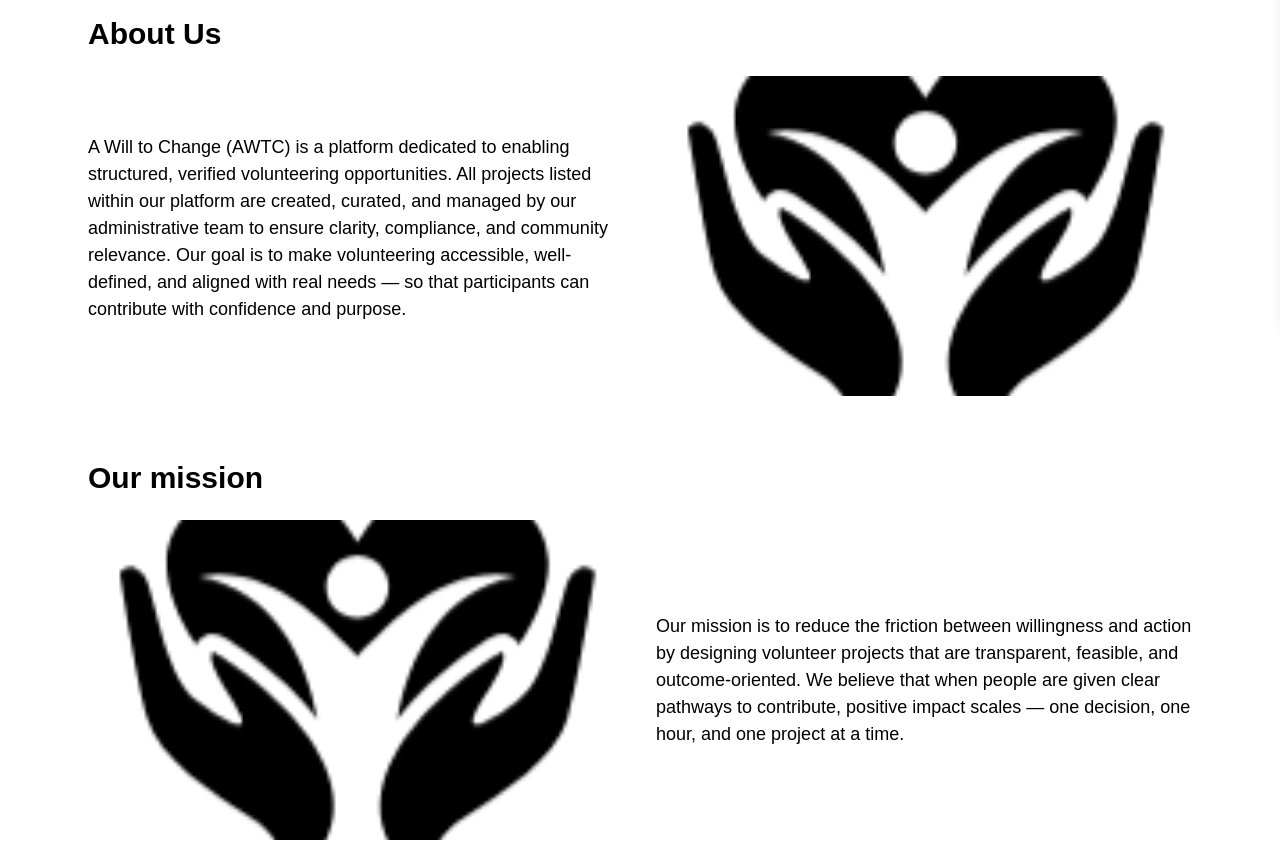
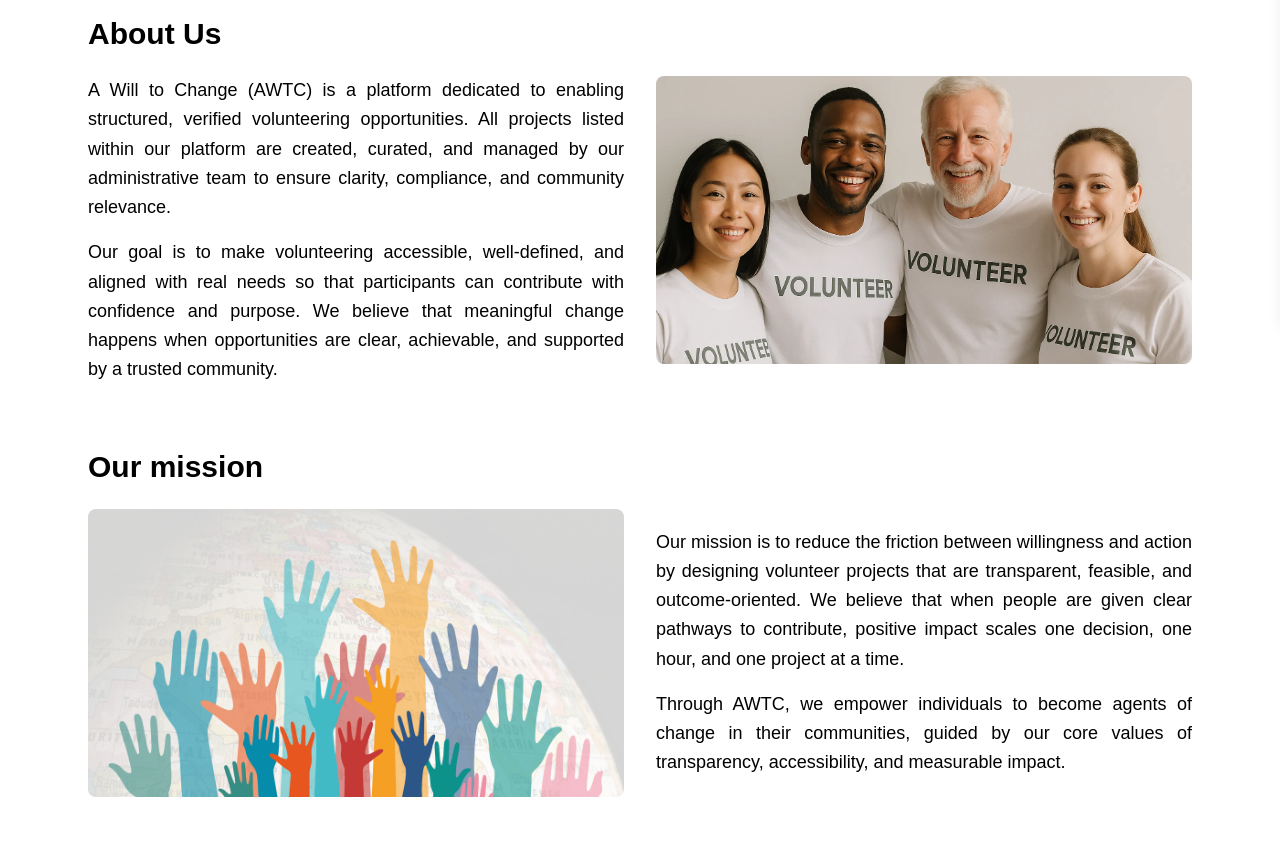
Before and after one commit to Jeremy-Pacheco/AWTC, a React (Vite) app in the folder frontend/: page /AboutUs in a window 1280 px wide. Shown: the part 480-1322 px from the top of the page. Built offline with nearby package versions, Linux system fonts and the light colour scheme.

Commit message:
fix(frontend): changing styles to aboutUs page, and some other components

```diff
--- a/frontend/src/components/AuthModal.tsx
+++ b/frontend/src/components/AuthModal.tsx
@@ -162,7 +162,7 @@ const AuthModal: React.FC<AuthModalProps> = ({ open, mode, onClose }) => {
 
               <button
                 type="submit"
-                className="w-full bg-blue-500 text-white py-2 rounded-lg hover:bg-blue-600 transition font-semibold"
+                className="w-full bg-[#F0BB00] text-black py-2 rounded-lg hover:bg-[#1f2124] hover:text-white transition font-semibold"
               >
                 {currentMode === "login" ? "Log In" : "Sign Up"}
               </button>
--- a/frontend/src/components/Footer.tsx
+++ b/frontend/src/components/Footer.tsx
@@ -2,6 +2,14 @@ import { NavLink } from "react-router-dom";
 import Logo from "../assets/awtc-logo.png";
 
 function Footer() {
+  const handleNavClick = () => {
+    window.scrollTo(0, 0);
+  };
+
+  const handleContactClick = (e: React.MouseEvent<HTMLAnchorElement>) => {
+    e.preventDefault();
+    window.location.href = "/AboutUs#contact-section";
+  };
   return (
     <footer className="bg-[#fcfcfc] text-gray-800" style={{ boxShadow: '0 -8px 24px rgba(0,0,0,0.06)' }}>
       <div className="max-w-7xl mx-auto px-6 py-12">
@@ -29,13 +37,13 @@ function Footer() {
               <h3 className="footer-title mb-3">Explore</h3>
               <ul className="space-y-2">
                 <li>
-                  <NavLink to="/Home" className="body-small hover:underline">Home</NavLink>
+                  <NavLink to="/Home" className="body-small hover:underline" onClick={handleNavClick}>Home</NavLink>
                 </li>
                 <li>
-                  <NavLink to="/Volunteering" className="body-small hover:underline">Volunteering</NavLink>
+                  <NavLink to="/Volunteering" className="body-small hover:underline" onClick={handleNavClick}>Volunteering</NavLink>
                 </li>
                 <li>
-                  <NavLink to="/MoreInfo" className="body-small hover:underline">Info</NavLink>
+                  <NavLink to="/MoreInfo" className="body-small hover:underline" onClick={handleNavClick}>Info</NavLink>
                 </li>
               </ul>
             </div>
@@ -44,10 +52,10 @@ function Footer() {
               <h3 className="footer-title mb-3">Company</h3>
               <ul className="space-y-2">
                 <li>
-                  <NavLink to="/AboutUs" className="body-small hover:underline">About Us</NavLink>
+                  <NavLink to="/AboutUs" className="body-small hover:underline" onClick={handleNavClick}>About Us</NavLink>
                 </li>
                 <li>
-                  <NavLink to="/Contact" className="body-small hover:underline">Contact</NavLink>
+                  <a href="/AboutUs#contact-section" className="body-small hover:underline" onClick={handleContactClick}>Contact</a>
                 </li>
               </ul>
             </div>
@@ -58,10 +66,10 @@ function Footer() {
             <h3 className="footer-title mb-3">Legal</h3>
             <ul className="space-y-2">
               <li>
-                <NavLink to="/terms" className="body-small hover:underline">Terms &amp; Conditions</NavLink>
+                <NavLink to="/terms" className="body-small hover:underline" onClick={handleNavClick}>Terms &amp; Conditions</NavLink>
               </li>
               <li>
-                <NavLink to="/privacy" className="body-small hover:underline">Privacy Policy</NavLink>
+                <NavLink to="/privacy" className="body-small hover:underline" onClick={handleNavClick}>Privacy Policy</NavLink>
               </li>
             </ul>
           </div>
--- a/frontend/src/pages/AboutUs.tsx
+++ b/frontend/src/pages/AboutUs.tsx
@@ -1,11 +1,21 @@
-import React from "react";
+import React, { useEffect } from "react";
 import HeroImage from "../components/HeroImage";
-import Logo from "../assets/awtc-logo.png";
 
 const AboutUs: React.FC = () => {
   const openSignup = () => {
     window.dispatchEvent(new CustomEvent("openAuthModal", { detail: { mode: "signup" } }));
   };
+
+  useEffect(() => {
+    if (window.location.hash) {
+      const element = document.querySelector(window.location.hash);
+      if (element) {
+        setTimeout(() => {
+          element.scrollIntoView({ behavior: "smooth" });
+        }, 100);
+      }
+    }
+  }, []);
 
   return (
     <div className="min-h-[80vh]">
@@ -16,21 +26,26 @@ const AboutUs: React.FC = () => {
         <section>
           <h2 className="text-2xl md:text-3xl font-bold mb-6">About Us</h2>
 
-          <div className="grid grid-cols-1 md:grid-cols-2 gap-8 items-center">
+          <div className="grid grid-cols-1 md:grid-cols-2 gap-8 items-stretch">
             <img
-              src={Logo}
+              src="/aboutUs/aboutUs.jpg"
               alt="About AWTC"
-              className="w-full h-64 md:h-80 object-cover rounded-lg order-1 md:order-2"
+              className="w-full h-64 md:h-72 object-cover rounded-lg order-1 md:order-2"
+              style={{ objectPosition: "center 20%" }}
             />
 
-            <div className="order-2 md:order-1">
-              <p className="mb-4">
+            <div className="order-2 md:order-1 flex flex-col justify-center">
+              <p className="mb-4 text-justify leading-relaxed">
                 A Will to Change (AWTC) is a platform dedicated to enabling structured, verified
                 volunteering opportunities. All projects listed within our platform are created,
                 curated, and managed by our administrative team to ensure clarity, compliance, and
-                community relevance. Our goal is to make volunteering accessible, well-defined,
-                and aligned with real needs — so that participants can contribute with confidence
-                and purpose.
+                community relevance.
+              </p>
+              <p className="text-justify leading-relaxed">
+                Our goal is to make volunteering accessible, well-defined,
+                and aligned with real needs so that participants can contribute with confidence
+                and purpose. We believe that meaningful change happens when opportunities are clear,
+                achievable, and supported by a trusted community.
               </p>
             </div>
           </div>
@@ -40,23 +55,27 @@ const AboutUs: React.FC = () => {
         <section>
           <h2 className="text-2xl md:text-3xl font-bold mb-6">Our mission</h2>
 
-          <div className="grid grid-cols-1 md:grid-cols-2 gap-8 items-center">
+          <div className="grid grid-cols-1 md:grid-cols-2 gap-8 items-stretch">
             <img
-              src={Logo}
+              src="/aboutUs/mision.jpg"
               alt="Our mission"
-              className="w-full h-64 md:h-80 object-cover rounded-lg"
+              className="w-full h-64 md:h-72 object-cover rounded-lg"
             />
 
-            <div>
-              <p>
+            <div className="flex flex-col justify-center">
+              <p className="mb-4 text-justify leading-relaxed">
                 Our mission is to reduce the friction between willingness and action by designing
                 volunteer projects that are transparent, feasible, and outcome-oriented. We
                 believe that when people are given clear pathways to contribute, positive impact
-                scales — one decision, one hour, and one project at a time.
+                scales one decision, one hour, and one project at a time.
+              </p>
+              <p className="text-justify leading-relaxed">
+                Through AWTC, we empower individuals to become agents of change in their communities,
+                guided by our core values of transparency, accessibility, and measurable impact.
               </p>
             </div>
           </div>
-  </section>
+        </section>
       </main>
 
       {/* Wanna join our team (styled same as Contact us) */}
@@ -76,7 +95,7 @@ const AboutUs: React.FC = () => {
         </section>
 
         {/* Contact us */}
-        <section className="bg-white p-8 rounded-lg mt-8 shadow-lg">
+        <section id="contact-section" className="bg-white p-8 rounded-lg mt-8 shadow-2xl">
           <h2 className="text-2xl md:text-3xl font-bold mb-6 text-black">Contact us</h2>
 
           <div className="w-full">
```
Also changed, not shown: frontend/public/aboutUs/aboutUs.jpg (added), frontend/public/aboutUs/mision.jpg (added).
